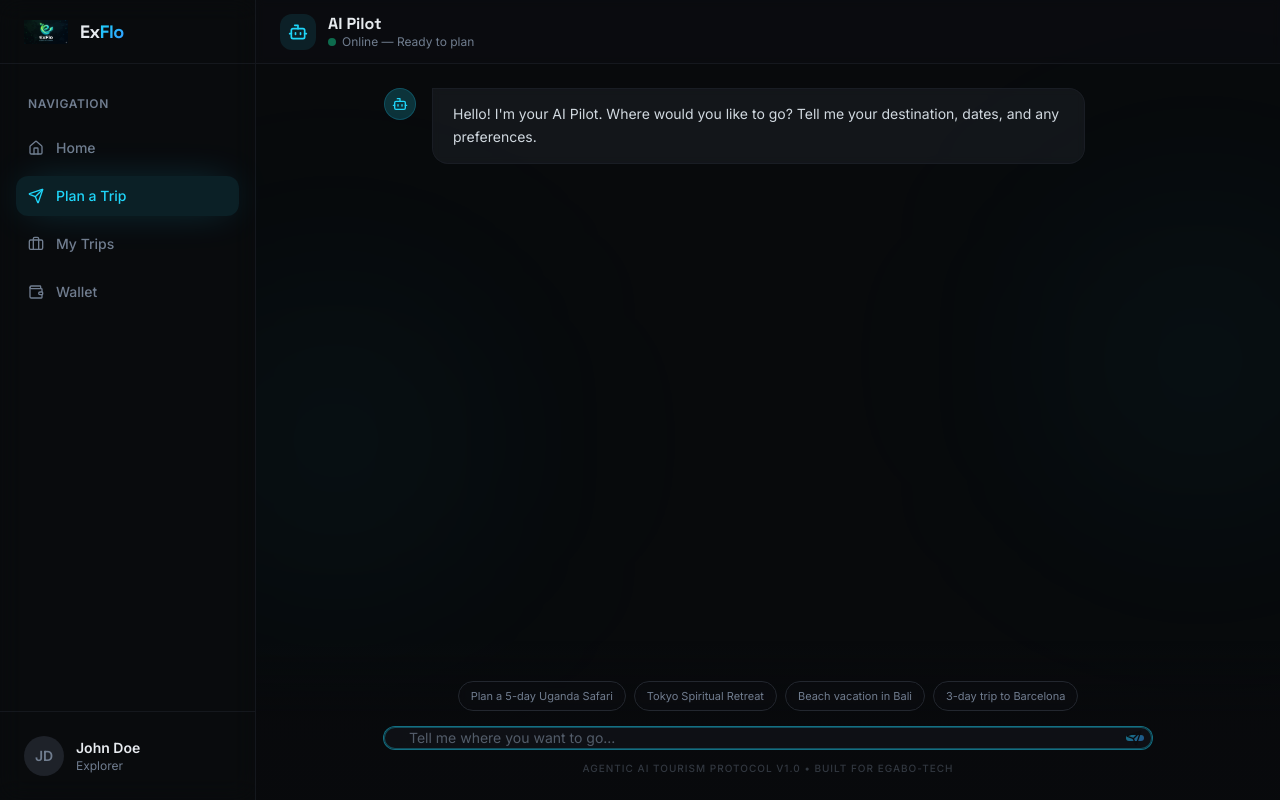
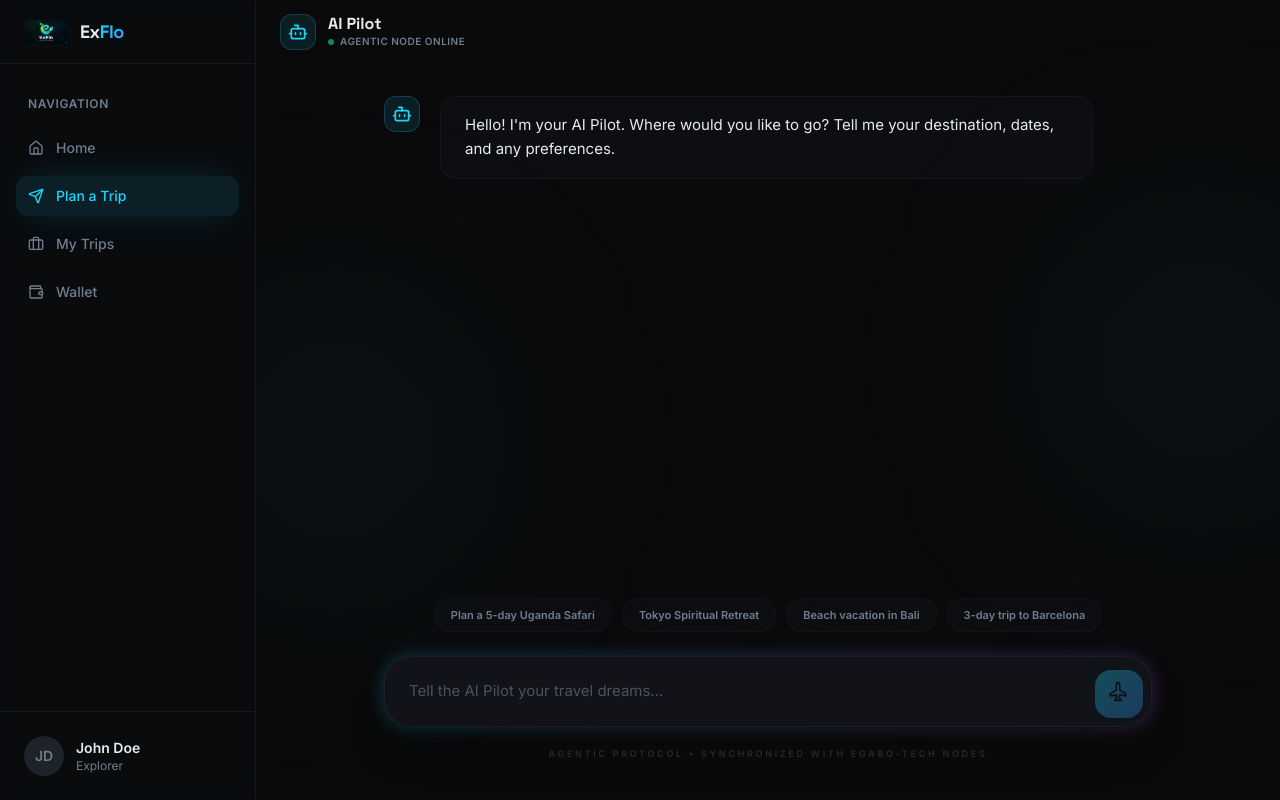
Before and after one commit to EGABO-TECH/ExFlo, a React (Vite) app: page /ExFlo/plan in a window 1280 px wide. Built offline with nearby package versions, Linux system fonts and the light colour scheme; the HTML template or start-up script is replaced by a standard one.

Commit message:
feat: enhance AI Pilot chat realism with plane-icon and ergonomic input

```diff
--- a/src/pages/Plan.tsx
+++ b/src/pages/Plan.tsx
@@ -1,5 +1,5 @@
 import { useState, useRef, useEffect } from "react";
-import { Send, Bot, User, ShieldCheck, CreditCard, CheckCircle2, Loader2, Sparkles, MapPin } from "lucide-react";
+import { SendHorizontal, Bot, User, ShieldCheck, CreditCard, CheckCircle2, Sparkles, MapPin, Plane } from "lucide-react";
 import { motion, AnimatePresence } from "framer-motion";
 
 type Message = {
@@ -93,49 +93,52 @@ export default function Plan() {
   ];
 
   return (
-    <div className="h-full flex flex-col bg-background/50 relative overflow-hidden">
+    <div className="h-full flex flex-col bg-[#0A0A0B] relative overflow-hidden">
       {/* Background Decor */}
       <div className="absolute top-1/4 -right-20 w-80 h-80 bg-primary/5 blur-[120px] rounded-full pointer-events-none" />
       <div className="absolute bottom-1/4 -left-20 w-80 h-80 bg-primary/5 blur-[120px] rounded-full pointer-events-none" />
 
-      <header className="h-16 flex items-center border-b border-border/50 px-6 bg-card/30 backdrop-blur-sm sticky top-0 z-20 shrink-0">
+      <header className="h-16 flex items-center border-b border-border/10 px-6 bg-[#0A0A0B]/80 backdrop-blur-md sticky top-0 z-30 shrink-0">
         <div className="flex items-center gap-3">
-          <div className="h-9 w-9 rounded-lg bg-primary/10 flex items-center justify-center">
+          <div className="h-9 w-9 rounded-lg bg-primary/10 flex items-center justify-center border border-primary/20">
             <Bot className="h-5 w-5 text-primary" />
           </div>
           <div>
             <h1 className="font-display font-bold text-foreground leading-tight">AI Pilot</h1>
-            <p className="flex items-center gap-1.5 text-xs text-muted-foreground">
-              <span className="h-2 w-2 rounded-full bg-emerald-500 animate-pulse-glow" />
-              Online — Ready to plan
+            <p className="flex items-center gap-1.5 text-[10px] font-semibold text-muted-foreground uppercase tracking-wider">
+              <span className="h-1.5 w-1.5 rounded-full bg-emerald-500 animate-pulse" />
+              Agentic Node Online
             </p>
           </div>
         </div>
       </header>
 
-      <div className="flex-1 overflow-y-auto p-4 sm:p-6 pb-40">
-        <div className="max-w-3xl mx-auto flex flex-col gap-6">
+      <div className="flex-1 overflow-y-auto p-4 sm:p-8 pb-48">
+        <div className="max-w-3xl mx-auto flex flex-col gap-8">
           <AnimatePresence initial={false}>
             {messages.map((msg, i) => (
               <motion.div
                 key={i}
-                initial={{ opacity: 0, y: 10 }}
+                initial={{ opacity: 0, y: 15 }}
                 animate={{ opacity: 1, y: 0 }}
-                className={`flex gap-4 ${msg.role === "assistant" ? "flex-row" : "flex-row-reverse"}`}
+                className={`flex gap-5 ${msg.role === "assistant" ? "flex-row" : "flex-row-reverse"}`}
               >
-                <div className={`h-8 w-8 rounded-full flex items-center justify-center shrink-0 ${
-                  msg.role === "assistant" ? "bg-primary/20 text-primary border border-primary/20" : "bg-secondary text-secondary-foreground border border-border"
+                <div className={`h-9 w-9 rounded-xl flex items-center justify-center shrink-0 shadow-sm ${
+                  msg.role === "assistant" ? "bg-primary/10 text-primary border border-primary/20" : "bg-card text-muted-foreground border border-border/50"
                 }`}>
-                  {msg.role === "assistant" ? <Bot className="h-4 w-4" /> : <User className="h-4 w-4" />}
+                  {msg.role === "assistant" ? <Bot className="h-5 w-5" /> : <User className="h-5 w-5" />}
                 </div>
-                <div className={`rounded-2xl px-5 py-3.5 max-w-[85%] text-sm leading-relaxed ${
+                <div className={`rounded-2xl px-6 py-4 max-w-[85%] text-[15px] leading-relaxed shadow-sm ${
                   msg.role === "assistant"
-                    ? "bg-secondary/50 text-secondary-foreground rounded-tl-none border border-border/50 backdrop-blur-sm"
-                    : "bg-primary text-primary-foreground rounded-tr-none shadow-lg shadow-primary/10"
+                    ? "bg-card/50 text-foreground border border-border/40 backdrop-blur-sm"
+                    : "bg-primary text-primary-foreground shadow-lg shadow-primary/5"
                 }`}>
                   {msg.content}
                   {msg.type === 'success' && (
-                      <div className="mt-3 p-3 rounded-lg bg-emerald-500/10 border border-emerald-500/20 text-emerald-500 text-xs font-mono">
+                      <div className="mt-4 p-4 rounded-xl bg-emerald-500/5 border border-emerald-500/20 text-emerald-400 text-xs font-mono">
+                          <div className="flex items-center gap-2 mb-1 opacity-70">
+                              <ShieldCheck className="h-3 w-3" /> ON-CHAIN VERIFIED
+                          </div>
                           TX: {msg.txId}
                       </div>
                   )}
@@ -145,23 +148,23 @@ export default function Plan() {
 
             {isTyping && (
               <motion.div
-                initial={{ opacity: 0, y: 10 }}
-                animate={{ opacity: 1, y: 0 }}
+                initial={{ opacity: 0, scale: 0.95 }}
+                animate={{ opacity: 1, scale: 1 }}
                 exit={{ opacity: 0, scale: 0.9 }}
-                className="flex gap-4 flex-row"
+                className="flex gap-5 flex-row"
               >
-                <div className="h-8 w-8 rounded-full bg-primary/20 text-primary flex items-center justify-center shrink-0 border border-primary/20">
-                  <Bot className="h-4 w-4" />
+                <div className="h-9 w-9 rounded-xl bg-primary/10 text-primary flex items-center justify-center shrink-0 border border-primary/20">
+                  <Bot className="h-5 w-5" />
                 </div>
-                <div className="rounded-2xl px-5 py-3.5 bg-secondary/50 text-secondary-foreground rounded-tl-none border border-border/50 flex flex-col gap-1 items-start">
+                <div className="rounded-2xl px-6 py-4 bg-card/30 text-muted-foreground border border-border/40 backdrop-blur-sm flex flex-col gap-1.5 items-start min-w-[140px]">
                   <div className="flex items-center gap-2">
-                    <Sparkles className="h-3 w-3 text-primary animate-pulse" />
-                    <span className="text-xs font-semibold text-primary/70">Pilot is Orchestrating...</span>
+                    <Sparkles className="h-3.5 w-3.5 text-primary animate-pulse" />
+                    <span className="text-[11px] font-bold uppercase tracking-wider text-primary/80">Pilot Orchestrating</span>
                   </div>
-                  <div className="flex gap-1.5 mt-2">
-                     <div className="w-1.5 h-1.5 bg-primary/50 rounded-full animate-bounce" style={{ animationDelay: "0ms" }} />
-                     <div className="w-1.5 h-1.5 bg-primary/50 rounded-full animate-bounce" style={{ animationDelay: "150ms" }} />
-                     <div className="w-1.5 h-1.5 bg-primary/50 rounded-full animate-bounce" style={{ animationDelay: "300ms" }} />
+                  <div className="flex gap-2.5 mt-2">
+                     <div className="w-1.5 h-1.5 bg-primary/40 rounded-full animate-bounce [animation-delay:-0.3s]" />
+                     <div className="w-1.5 h-1.5 bg-primary/40 rounded-full animate-bounce [animation-delay:-0.15s]" />
+                     <div className="w-1.5 h-1.5 bg-primary/40 rounded-full animate-bounce" />
                   </div>
                 </div>
               </motion.div>
@@ -169,53 +172,60 @@ export default function Plan() {
 
             {showCheckout && (
                 <motion.div
-                    initial={{ opacity: 0, scale: 0.95 }}
-                    animate={{ opacity: 1, scale: 1 }}
-                    className="max-w-[400px] ml-12 rounded-2xl border border-primary/30 bg-card/80 backdrop-blur-xl p-6 shadow-2xl overflow-hidden relative"
+                    initial={{ opacity: 0, y: 20 }}
+                    animate={{ opacity: 1, y: 0 }}
+                    className="max-w-[420px] ml-14 rounded-3xl border border-primary/20 bg-card/80 backdrop-blur-2xl p-8 shadow-2xl overflow-hidden relative"
                 >
-                    <div className="absolute top-0 right-0 p-4 opacity-5">
-                       <CreditCard className="h-20 w-20" />
+                    <div className="absolute top-0 right-0 p-6 opacity-[0.03]">
+                       <Plane className="h-24 w-24 -rotate-45" />
                     </div>
 
-                    <h4 className="font-display font-bold text-lg mb-4 text-foreground">Checkout via MiniPay</h4>
+                    <div className="flex items-center gap-3 mb-6">
+                        <div className="h-10 w-10 rounded-xl bg-primary/10 flex items-center justify-center border border-primary/20">
+                            <CreditCard className="h-5 w-5 text-primary" />
+                        </div>
+                        <h4 className="font-display font-bold text-xl text-foreground">MiniPay Checkout</h4>
+                    </div>
 
-                    <div className="space-y-3 mb-6">
-                        <div className="flex justify-between text-sm py-2 border-b border-border/50">
-                            <span className="text-muted-foreground flex items-center gap-2"><MapPin className="h-3 w-3" /> Uganda Safari</span>
-                            <span className="font-semibold">1,450 cUSD</span>
+                    <div className="space-y-4 mb-8">
+                        <div className="flex justify-between items-center py-3 border-b border-border/30">
+                            <div className="flex items-center gap-2 text-muted-foreground text-sm font-medium">
+                                <MapPin className="h-4 w-4 text-primary/70" /> Uganda Safari Package
                             </div>
-                        <p className="text-[11px] text-muted-foreground leading-relaxed italic">
-                            Smart contracts will be deployed to Entebbe International & Chobe Safari Lodge endpoints.
+                            <span className="font-bold text-foreground">1,450 cUSD</span>
+                        </div>
+                        <p className="text-[11px] text-muted-foreground leading-relaxed">
+                            Secured via Celo Blockchain. Includes flights (EBB), stays (Chobe Lodge), and agentic coordination.
                         </p>
                     </div>
 
                     {paymentStatus === "pending" && (
                         <button
                             onClick={handleCheckout}
-                            className="w-full bg-gradient-primary text-primary-foreground py-3 rounded-xl font-bold text-sm shadow-lg shadow-primary/20 hover:opacity-90 transition-all active:scale-95"
+                            className="w-full bg-gradient-primary text-primary-foreground py-4 rounded-2xl font-bold text-sm shadow-xl shadow-primary/20 hover:opacity-90 transition-all active:scale-[0.98]"
                         >
-                            Pay 1,450 cUSD
+                            Authorize Payment (1,450 cUSD)
                         </button>
                     )}
 
                     {paymentStatus === "confirming" && (
                         <div className="space-y-4">
-                            <div className="text-center p-3 rounded-lg bg-primary/10 border border-primary/20">
-                                <p className="text-xs font-semibold text-primary mb-1">Confirm Transaction?</p>
-                                <p className="text-[10px] text-muted-foreground">Approve payment out of your MiniPay Wallet.</p>
+                            <div className="text-center p-4 rounded-2xl bg-primary/5 border border-primary/10">
+                                <p className="text-[11px] font-bold uppercase tracking-widest text-primary mb-2">Final Review</p>
+                                <p className="text-sm text-foreground">Approve transfer from your MiniPay wallet?</p>
                             </div>
                             <div className="flex gap-3">
-                                <button onClick={() => setPaymentStatus("pending")} className="flex-1 py-2 rounded-lg border border-border text-xs font-medium hover:bg-secondary">Cancel</button>
-                                <button onClick={handleFinalPayment} className="flex-1 py-2 rounded-lg bg-green-500 text-white text-xs font-bold hover:bg-green-600 flex items-center justify-center gap-1">
-                                    <ShieldCheck className="h-3 w-3" /> Agree & Pay
+                                <button onClick={() => setPaymentStatus("pending")} className="flex-1 py-3 rounded-xl border border-border text-xs font-bold hover:bg-secondary/50">Cancel</button>
+                                <button onClick={handleFinalPayment} className="flex-1 py-3 rounded-xl bg-emerald-500 text-white text-xs font-bold hover:bg-emerald-600 flex items-center justify-center gap-2 shadow-lg shadow-emerald-500/10 transition-all">
+                                    <ShieldCheck className="h-4 w-4" /> Agree & Pay
                                 </button>
                             </div>
                         </div>
                     )}
 
                     {paymentStatus === "paid" && (
-                        <div className="text-center py-2 text-emerald-500 font-bold flex items-center justify-center gap-2 text-sm">
-                            <CheckCircle2 className="h-4 w-4" /> Transaction Authorized
+                        <div className="text-center py-2 text-emerald-400 font-bold flex items-center justify-center gap-2 text-sm bg-emerald-500/10 rounded-xl border border-emerald-500/20">
+                            <CheckCircle2 className="h-4 w-4" /> Transaction Complete
                         </div>
                     )}
                 </motion.div>
@@ -225,40 +235,55 @@ export default function Plan() {
         </div>
       </div>
 
-      <div className="absolute bottom-0 left-0 right-0 bg-gradient-to-t from-background via-background/95 to-transparent pt-10 pb-6 px-4 sm:px-6">
-        <div className="max-w-3xl mx-auto">
+      {/* Input Container - Redesigned for Ergonomics */}
+      <div className="absolute bottom-0 left-0 right-0 p-6 sm:p-10 pointer-events-none">
+        <div className="max-w-3xl mx-auto pointer-events-auto">
           {messages.length === 1 && !isTyping && (
-              <div className="flex flex-wrap gap-2 mb-4 justify-center">
+              <div className="flex flex-wrap gap-2.5 mb-6 justify-center">
                   {suggestions.map(s => (
                       <button
                         key={s}
                         onClick={() => { setInput(s); }}
-                        className="px-3 py-1.5 rounded-full border border-border bg-card/30 text-[11px] text-muted-foreground hover:border-primary/50 hover:text-primary transition-all backdrop-blur-sm"
+                        className="px-4 py-2 rounded-2xl border border-border/30 bg-card/50 text-[11px] font-semibold text-muted-foreground hover:border-primary/40 hover:text-primary transition-all backdrop-blur-xl shadow-sm"
                       >
                           {s}
                       </button>
                   ))}
               </div>
           )}
-          <form onSubmit={handleSubmit} className="relative flex items-center group">
-            <input
+
+          <div className="relative group">
+            {/* Glossy Wrapper */}
+            <div className="absolute -inset-0.5 bg-gradient-to-r from-primary/20 to-purple-500/20 rounded-[30px] opacity-0 group-focus-within:opacity-100 blur transition duration-500" />
+
+            <form onSubmit={handleSubmit} className="relative flex items-end gap-3 bg-card border border-border/60 rounded-[28px] p-2 pl-6 pr-2 shadow-2xl backdrop-blur-3xl overflow-hidden min-h-[64px]">
+              <textarea
                 autoFocus
+                rows={1}
                 value={input}
                 onChange={(e) => setInput(e.target.value)}
+                onKeyDown={(e) => {
+                    if (e.key === 'Enter' && !e.shiftKey) {
+                        e.preventDefault();
+                        handleSubmit(e as any);
+                    }
+                }}
                 disabled={isTyping || showCheckout}
-              placeholder="Tell me where you want to go..."
-              className="w-full rounded-2xl border border-border bg-card/80 backdrop-blur-xl px-6 py-4.5 pr-14 text-sm outline-none transition-all focus:border-primary/50 focus:ring-1 focus:ring-primary/50 shadow-2xl placeholder:text-muted-foreground/70 disabled:opacity-50 border-primary/10 group-focus-within:border-primary/30"
+                placeholder="Tell the AI Pilot your travel dreams..."
+                className="flex-1 bg-transparent border-none outline-none py-3.5 text-[15px] resize-none max-h-32 text-foreground placeholder:text-muted-foreground/60 leading-relaxed scrollbar-hide"
               />
               <button
                 type="submit"
                 disabled={!input.trim() || isTyping || showCheckout}
-              className="absolute right-2 top-2 bottom-2 aspect-square flex items-center justify-center rounded-xl bg-gradient-primary text-primary-foreground disabled:opacity-50 hover:opacity-90 transition-opacity"
+                className="h-12 w-12 flex items-center justify-center rounded-2xl bg-gradient-primary text-primary-foreground disabled:opacity-30 hover:opacity-90 transition-all glow-primary active:scale-90 shrink-0"
               >
-              <Send className="h-4 w-4 mr-0.5" />
+                <Plane className="h-5 w-5 -rotate-45 relative right-[1px] bottom-[1px]" />
               </button>
             </form>
-          <p className="text-[10px] text-center text-muted-foreground/40 mt-3 uppercase tracking-widest font-medium">
-             Agentic AI Tourism Protocol v1.0 • Built for EGABO-TECH
+          </div>
+
+          <p className="text-[9px] text-center text-muted-foreground/30 mt-5 uppercase tracking-[0.3em] font-bold">
+             Agentic Protocol • Synchronized with EGABO-TECH Nodes
           </p>
         </div>
       </div>
```
Lines whose indentation alone changed are shown as unchanged.
